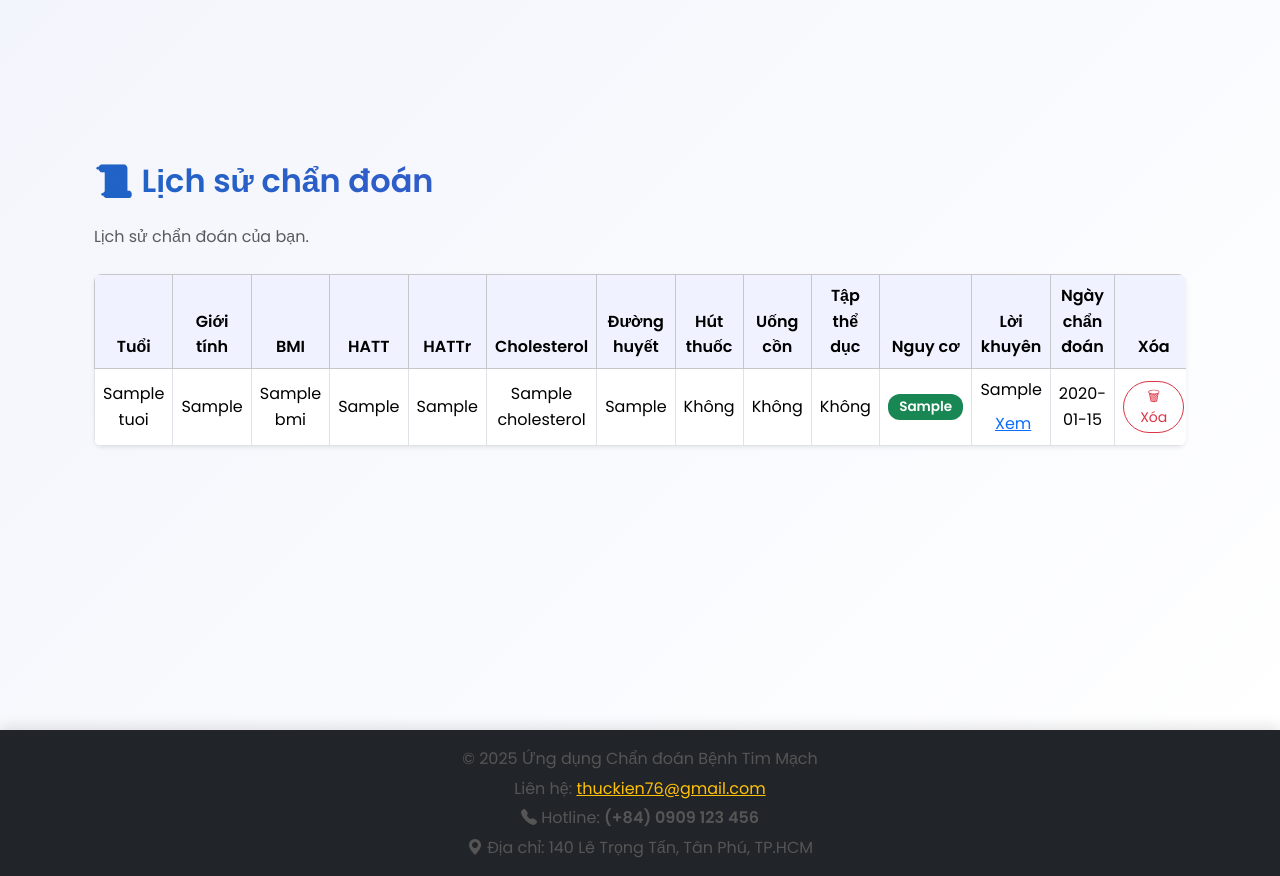
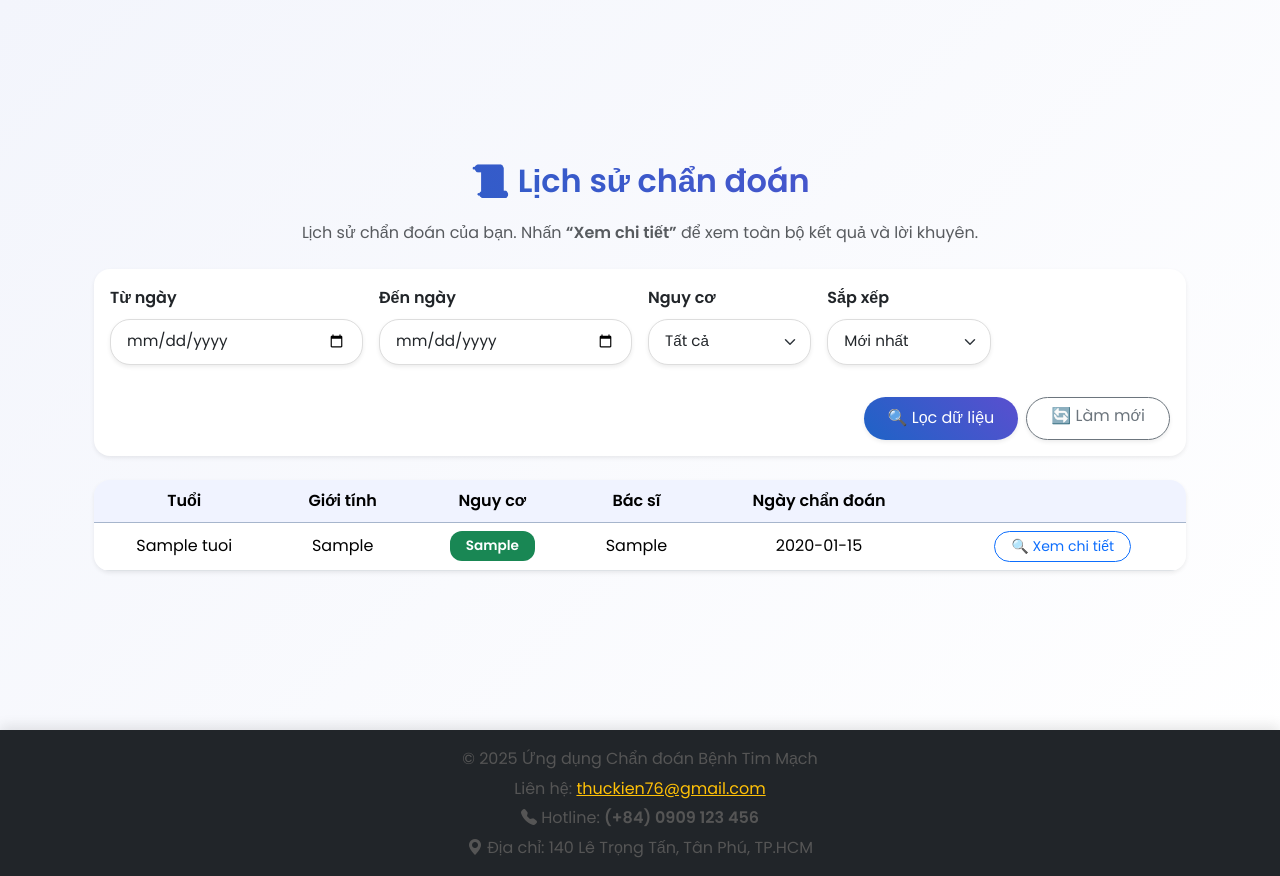
Before and after one commit to thuckien1106/cardio_app, a Flask app: template templates/history.html in a window 1280 px wide. Run offline with Flask 3, Linux system fonts and the light colour scheme; the template is opened without the code that fills it: most values are stand-ins (such as "Sample title", 1, 10 or a date in 2020).

Commit message:
thêm chức năng lọc , sửa giao diện lịch sử

```diff
--- a/app.py
+++ b/app.py
@@ -344,7 +344,7 @@ def diagnose():
 
 
 # ==========================================
-# Lịch sử chẩn đoán
+# Lịch sử chẩn đoán (có lọc & sắp xếp)
 # ==========================================
 @app.route('/history')
 def history():
@@ -354,42 +354,78 @@ def history():
     conn = get_connection()
     cur = conn.cursor()
 
-    try:
-        if session.get('role') == 'doctor':
-            # Bác sĩ xem tất cả
-            cur.execute("""
-                SELECT ChanDoanID, TenBenhNhan, GioiTinh, Tuoi,
-                       NgayChanDoan, BMI, HuyetApTamThu, HuyetApTamTruong,
-                       Cholesterol, DuongHuyet, HutThuoc, UongCon, TapTheDuc,
-                       NguyCo, LoiKhuyen
-                FROM V_LichSuChanDoan
-                ORDER BY NgayChanDoan DESC
-            """)
-        else:
-            # Bệnh nhân chỉ xem lịch sử của mình
-            cur.execute("""
-                SELECT ChanDoanID, TenBenhNhan, GioiTinh, Tuoi,
-                       NgayChanDoan, BMI, HuyetApTamThu, HuyetApTamTruong,
-                       Cholesterol, DuongHuyet, HutThuoc, UongCon, TapTheDuc,
-                       NguyCo, LoiKhuyen
-                FROM V_LichSuChanDoan
-                WHERE ChanDoanID IN (
-                    SELECT ID FROM ChanDoan WHERE BenhNhanID = ?
-                )
-                ORDER BY NgayChanDoan DESC
-            """, (session['user_id'],))
+    # ===== Lấy các tham số lọc từ URL =====
+    start_date = request.args.get('start_date')
+    end_date = request.args.get('end_date')
+    doctor_id = request.args.get('doctor_id')
+    risk_filter = request.args.get('risk_filter')
+    sort_order = request.args.get('sort', 'desc')
 
-        records = cur.fetchall()
+    # ===== Điều kiện mặc định =====
+    where_clause = "WHERE 1=1"
+    params = []
 
-    except Exception as e:
-        flash(f"❌ Lỗi khi tải lịch sử: {e}", "danger")
-        records = []
+    # Nếu là bệnh nhân → chỉ xem của họ
+    if session.get('role') != 'doctor':
+        where_clause += " AND BenhNhanID = ?"
+        params.append(session['user_id'])
 
-    finally:
-        conn.close()
+    # ===== Lọc theo ngày =====
+    # SQL Server so sánh DATETIME nên dùng CONVERT tránh lỗi format
+    if start_date:
+        where_clause += " AND NgayChanDoan >= CONVERT(DATE, ?)"
+        params.append(start_date)
+    if end_date:
+        where_clause += " AND NgayChanDoan <= CONVERT(DATE, ?)"
+        params.append(end_date)
 
-    return render_template('history.html', records=records)
+    # ===== Lọc theo bác sĩ =====
+    if doctor_id:
+        where_clause += " AND BacSiID = ?"
+        params.append(doctor_id)
 
+    # ===== Lọc theo nguy cơ =====
+    if risk_filter == 'high':
+        where_clause += " AND LOWER(NguyCo) LIKE '%cao%'"
+    elif risk_filter == 'low':
+        # ⚠️ Nhiều SQL Server lưu chữ "thấp" có dấu nên cần COLLATE để không bị lỗi
+        where_clause += " AND LOWER(NguyCo COLLATE SQL_Latin1_General_Cp1253_CI_AI) LIKE '%thap%'"
+
+    # ===== Câu truy vấn chính =====
+    query = f"""
+        SELECT ChanDoanID, TenBenhNhan, GioiTinh, Tuoi, NgayChanDoan,
+               BMI, HuyetApTamThu, HuyetApTamTruong, Cholesterol,
+               DuongHuyet, HutThuoc, UongCon, TapTheDuc, NguyCo,
+               LoiKhuyen, TenBacSi
+        FROM V_LichSuChanDoan
+        {where_clause}
+        ORDER BY NgayChanDoan {'DESC' if sort_order == 'desc' else 'ASC'}
+    """
+
+    cur.execute(query, params)
+    records = cur.fetchall()
+    conn.close()
+
+    # ===== Lấy danh sách bác sĩ (nếu là bác sĩ đăng nhập) =====
+    doctors = []
+    if session.get('role') == 'doctor':
+        conn2 = get_connection()
+        cur2 = conn2.cursor()
+        cur2.execute("SELECT ID, HoTen FROM NguoiDung WHERE Role='doctor'")
+        doctors = cur2.fetchall()
+        conn2.close()
+
+    # ===== Render =====
+    return render_template(
+        'history.html',
+        records=records,
+        doctors=doctors,
+        start_date=start_date,
+        end_date=end_date,
+        doctor_id=doctor_id,
+        risk_filter=risk_filter,
+        sort_order=sort_order
+    )
 
 # ==========================================
 # Xóa chẩn đoán
--- a/static/style.css
+++ b/static/style.css
@@ -318,3 +318,21 @@ p {
   font-size: 0.85rem;
   border-radius: 12px;
 }
+.detail-row {
+  transition: all 0.25s ease-in-out;
+}
+
+.detail-row td {
+  animation: fadeIn 0.25s ease-in-out;
+}
+
+@keyframes fadeIn {
+  from {
+    opacity: 0;
+    transform: translateY(-5px);
+  }
+  to {
+    opacity: 1;
+    transform: translateY(0);
+  }
+}
--- a/templates/history.html
+++ b/templates/history.html
@@ -3,107 +3,171 @@
 <div class="container mt-5 pt-4">
 
   <!-- Tiêu đề -->
-  <h2 class="fw-bold text-gradient mb-4">📜 Lịch sử chẩn đoán</h2>
-  <p class="text-muted">
+  <div class="text-center mb-4">
+    <h2 class="fw-bold text-gradient">📜 Lịch sử chẩn đoán</h2>
+    <p class="text-muted mb-0">
       {% if session['role'] == 'doctor' %}
-      Danh sách kết quả chẩn đoán của tất cả bệnh nhân.
+      Danh sách kết quả chẩn đoán của bệnh nhân. Nhấn <b>“Xem chi tiết”</b> để mở hoặc đóng thông tin đầy đủ.
       {% else %}
-      Lịch sử chẩn đoán của bạn.
+      Lịch sử chẩn đoán của bạn. Nhấn <b>“Xem chi tiết”</b> để xem toàn bộ kết quả và lời khuyên.
       {% endif %}
     </p>
+  </div>
 
+  <!-- Bộ lọc -->
+  <form method="get" class="card p-3 shadow-sm border-0 mb-4 rounded-4">
+    <div class="row g-3 align-items-end">
+      <div class="col-md-3">
+        <label class="form-label fw-semibold">Từ ngày</label>
+        <input type="date" name="start_date" class="form-control shadow-sm" value="{{ start_date }}">
+      </div>
+
+      <div class="col-md-3">
+        <label class="form-label fw-semibold">Đến ngày</label>
+        <input type="date" name="end_date" class="form-control shadow-sm" value="{{ end_date }}">
+      </div>
+
+      {% if session['role'] == 'doctor' %}
+      <div class="col-md-3">
+        <label class="form-label fw-semibold">Bác sĩ</label>
+        <select name="doctor_id" class="form-select shadow-sm">
+          <option value="">Tất cả</option>
+          {% for d in doctors %}
+          <option value="{{ d.ID }}" {% if doctor_id==d.ID|string %}selected{% endif %}>{{ d.HoTen }}</option>
+          {% endfor %}
+        </select>
+      </div>
+      {% endif %}
+
+      <div class="col-md-2">
+        <label class="form-label fw-semibold">Nguy cơ</label>
+        <select name="risk_filter" class="form-select shadow-sm">
+          <option value="">Tất cả</option>
+          <option value="high" {% if risk_filter=='high' %}selected{% endif %}>Cao</option>
+          <option value="low" {% if risk_filter=='low' %}selected{% endif %}>Thấp</option>
+        </select>
+      </div>
+
+      <div class="col-md-2">
+        <label class="form-label fw-semibold">Sắp xếp</label>
+        <select name="sort" class="form-select shadow-sm">
+          <option value="desc" {% if sort_order=='desc' %}selected{% endif %}>Mới nhất</option>
+          <option value="asc" {% if sort_order=='asc' %}selected{% endif %}>Cũ nhất</option>
+        </select>
+      </div>
+
+      <div class="col-md-12 d-flex justify-content-end mt-3">
+        <div class="d-flex gap-2">
+          <button type="submit" class="btn btn-primary rounded-pill px-4 shadow-sm">
+            🔍 Lọc dữ liệu
+          </button>
+          <a href="{{ url_for('history') }}" class="btn btn-outline-secondary rounded-pill px-4 shadow-sm">
+            🔄 Làm mới
+          </a>
+        </div>
+      </div>
+    </div>
+  </form>
+
+  <!-- Bảng -->
   {% if records and records|length > 0 %}
-  <div class="table-responsive shadow-sm rounded-3 mt-4">
-    <table class="table table-hover table-bordered align-middle mb-0">
-      <thead class="table-light text-center">
+  <div class="table-responsive shadow-sm rounded-4">
+    <table class="table table-hover align-middle mb-0">
+      <thead class="table-primary text-center">
         <tr>
           {% if session['role'] == 'doctor' %}
           <th>Bệnh nhân</th>
           {% endif %}
           <th>Tuổi</th>
           <th>Giới tính</th>
-          <th>BMI</th>
-          <th>HATT</th>
-          <th>HATTr</th>
-          <th>Cholesterol</th>
-          <th>Đường huyết</th>
-          <th>Hút thuốc</th>
-          <th>Uống cồn</th>
-          <th>Tập thể dục</th>
           <th>Nguy cơ</th>
-          <th>Lời khuyên</th>
+          <th>Bác sĩ</th>
           <th>Ngày chẩn đoán</th>
-          <th class="text-center">Xóa</th>
+          <th></th>
         </tr>
       </thead>
 
       <tbody>
         {% for r in records %}
-        <tr>
+        <!-- Hàng chính -->
+        <tr class="align-middle">
           {% if session['role'] == 'doctor' %}
           <td class="fw-semibold">{{ r.TenBenhNhan }}</td>
           {% endif %}
-
-          <td class="text-center">{{ r.Tuoi if r.Tuoi is not none else '-' }}</td>
-          <td class="text-center">{{ r.GioiTinh if r.GioiTinh else '-' }}</td>
-          <td class="text-center">{{ r.BMI }}</td>
-          <td class="text-center">{{ r.HuyetApTamThu }}</td>
-          <td class="text-center">{{ r.HuyetApTamTruong }}</td>
-          <td class="text-center">{{ r.Cholesterol }}</td>
-          <td class="text-center">{{ r.DuongHuyet }}</td>
-          <td class="text-center">{{ 'Có' if r.HutThuoc else 'Không' }}</td>
-          <td class="text-center">{{ 'Có' if r.UongCon else 'Không' }}</td>
-          <td class="text-center">{{ 'Có' if r.TapTheDuc else 'Không' }}</td>
-
-          <!-- Cột Nguy cơ -->
+          <td class="text-center">{{ r.Tuoi or '-' }}</td>
+          <td class="text-center">{{ r.GioiTinh or '-' }}</td>
           <td class="text-center">
             {% if 'cao' in r.NguyCo|lower %}
-              <span class="badge bg-danger">{{ r.NguyCo }}</span>
+            <span class="badge bg-danger px-3 py-2">{{ r.NguyCo }}</span>
             {% else %}
-              <span class="badge bg-success">{{ r.NguyCo }}</span>
+            <span class="badge bg-success px-3 py-2">{{ r.NguyCo }}</span>
             {% endif %}
           </td>
+          <td class="text-center">{{ r.TenBacSi if r.TenBacSi else '—' }}</td>
+          <td class="text-center">{{ r.NgayChanDoan.strftime('%d/%m/%Y') if r.NgayChanDoan else '—' }}</td>
+          <td class="text-center">
+            <button type="button" class="btn btn-sm btn-outline-primary rounded-pill px-3 toggle-detail"
+              data-target="#detail{{ r.ChanDoanID }}">
+              🔍 Xem chi tiết
+            </button>
+          </td>
 
-          <!-- Cột Lời khuyên -->
-          <td class="text-center">
+        </tr>
+
+        <!-- Hàng chi tiết -->
+        <tr id="detail{{ r.ChanDoanID }}" class="collapse bg-light">
+          <td colspan="7" class="p-3">
+            <div class="row g-3 small">
+              <div class="col-md-3"><b>BMI:</b> {{ r.BMI }}</div>
+              <div class="col-md-3"><b>HATT:</b> {{ r.HuyetApTamThu }}</div>
+              <div class="col-md-3"><b>HATTr:</b> {{ r.HuyetApTamTruong }}</div>
+              <div class="col-md-3"><b>Cholesterol:</b> {{ r.Cholesterol }}</div>
+
+              <div class="col-md-3"><b>Đường huyết:</b> {{ r.DuongHuyet }}</div>
+              <div class="col-md-3"><b>Hút thuốc:</b> {{ 'Có' if r.HutThuoc else 'Không' }}</div>
+              <div class="col-md-3"><b>Rượu/Bia:</b> {{ 'Có' if r.UongCon else 'Không' }}</div>
+              <div class="col-md-3"><b>Tập thể dục:</b> {{ 'Có' if r.TapTheDuc else 'Không' }}</div>
+
+              <div class="col-12">
+                <b>🤖 Lời khuyên từ AI:</b><br>
+                <div class="border rounded-3 p-2 bg-white">
                   {% if r.LoiKhuyen %}
-              <span class="text-truncate d-inline-block" style="max-width: 120px;">
-                {{ r.LoiKhuyen[:30] }}{% if r.LoiKhuyen|length > 30 %}...{% endif %}
-              </span>
-              <button class="btn btn-link p-0 ms-1 text-primary small"
-                      data-bs-toggle="modal"
-                      data-bs-target="#adviceModal{{ r.ChanDoanID }}">
-                Xem
-              </button>
-
+                  {{ r.LoiKhuyen }}
                   {% if session['role'] == 'doctor' %}
-              <button class="btn btn-link p-0 ms-1 text-warning small"
-                      data-bs-toggle="modal"
+                  <button class="btn btn-link p-0 ms-2 text-warning small" data-bs-toggle="modal"
                     data-bs-target="#editAdviceModal{{ r.ChanDoanID }}">
                     ✏️ Sửa
                   </button>
                   {% endif %}
-
-              <!-- Modal xem lời khuyên -->
-              <div class="modal fade" id="adviceModal{{ r.ChanDoanID }}" tabindex="-1" aria-hidden="true">
-                <div class="modal-dialog modal-dialog-centered modal-lg">
-                  <div class="modal-content rounded-3 shadow">
-                    <div class="modal-header bg-primary text-white">
-                      <h5 class="modal-title">🩺 Lời khuyên từ AI</h5>
-                      <button type="button" class="btn-close btn-close-white" data-bs-dismiss="modal"></button>
-                    </div>
-                    <div class="modal-body" style="white-space: pre-wrap;">
-                      {{ r.LoiKhuyen }}
-                    </div>
-                    <div class="modal-footer">
-                      <button type="button" class="btn btn-secondary" data-bs-dismiss="modal">Đóng</button>
-                    </div>
-                  </div>
+                  {% else %}
+                  {% if session['role'] == 'doctor' %}
+                  <button class="btn btn-sm btn-outline-success rounded-pill" data-bs-toggle="modal"
+                    data-bs-target="#editAdviceModal{{ r.ChanDoanID }}">
+                    ➕ Thêm lời khuyên
+                  </button>
+                  {% else %}
+                  <span class="text-muted">—</span>
+                  {% endif %}
+                  {% endif %}
                 </div>
               </div>
 
               {% if session['role'] == 'doctor' %}
+              <div class="col-12 text-end">
+                <form method="post" action="{{ url_for('delete_history', id=r.ChanDoanID) }}"
+                  onsubmit="return confirm('Bạn có chắc chắn muốn xóa chẩn đoán này không?');">
+                  <button type="submit" class="btn btn-sm btn-outline-danger rounded-pill px-4 mt-2">
+                    🗑 Xóa bản ghi này
+                  </button>
+                </form>
+              </div>
+              {% endif %}
+            </div>
+          </td>
+        </tr>
+
         <!-- Modal chỉnh sửa lời khuyên -->
+        {% if session['role'] == 'doctor' %}
         <div class="modal fade" id="editAdviceModal{{ r.ChanDoanID }}" tabindex="-1" aria-hidden="true">
           <div class="modal-dialog modal-dialog-centered modal-lg">
             <div class="modal-content rounded-3 shadow">
@@ -113,7 +177,7 @@
                   <button type="button" class="btn-close" data-bs-dismiss="modal"></button>
                 </div>
                 <div class="modal-body">
-                        <textarea name="loi_khuyen" class="form-control" rows="6">{{ r.LoiKhuyen }}</textarea>
+                  <textarea name="loi_khuyen" class="form-control" rows="6">{{ r.LoiKhuyen or '' }}</textarea>
                 </div>
                 <div class="modal-footer">
                   <button type="button" class="btn btn-secondary" data-bs-dismiss="modal">Hủy</button>
@@ -124,63 +188,43 @@
           </div>
         </div>
         {% endif %}
-
-            {% else %}
-              {% if session['role'] == 'doctor' %}
-                <button class="btn btn-link p-0 text-success small"
-                        data-bs-toggle="modal"
-                        data-bs-target="#editAdviceModal{{ r.ChanDoanID }}">
-                  ➕ Thêm
-                </button>
-
-                <!-- Modal thêm lời khuyên -->
-                <div class="modal fade" id="editAdviceModal{{ r.ChanDoanID }}" tabindex="-1" aria-hidden="true">
-                  <div class="modal-dialog modal-dialog-centered modal-lg">
-                    <div class="modal-content rounded-3 shadow">
-                      <form method="post" action="{{ url_for('edit_advice', id=r.ChanDoanID) }}">
-                        <div class="modal-header bg-success text-white">
-                          <h5 class="modal-title">➕ Thêm lời khuyên</h5>
-                          <button type="button" class="btn-close btn-close-white" data-bs-dismiss="modal"></button>
-                        </div>
-                        <div class="modal-body">
-                          <textarea name="loi_khuyen" class="form-control" rows="6"></textarea>
-                        </div>
-                        <div class="modal-footer">
-                          <button type="button" class="btn btn-secondary" data-bs-dismiss="modal">Hủy</button>
-                          <button type="submit" class="btn btn-success">Lưu</button>
-                        </div>
-                      </form>
-                    </div>
-                  </div>
-                </div>
-              {% else %}
-                <span class="text-muted">—</span>
-              {% endif %}
-            {% endif %}
-          </td>
-
-          <!-- Ngày chẩn đoán -->
-          <td class="text-center">{{ r.NgayChanDoan.strftime('%d/%m/%Y') }}</td>
-
-          <!-- Nút Xóa -->
-          <td class="text-center">
-            <form method="post" action="{{ url_for('delete_history', id=r.ChanDoanID) }}"
-                  onsubmit="return confirm('Bạn có chắc chắn muốn xóa chẩn đoán này không?');">
-              <button type="submit" class="btn btn-sm btn-outline-danger rounded-pill px-3">
-                🗑 Xóa
-              </button>
-            </form>
-          </td>
-        </tr>
         {% endfor %}
       </tbody>
     </table>
   </div>
-
   {% else %}
-    <div class="alert alert-info mt-4 text-center rounded-3 shadow-sm">
-      Chưa có dữ liệu chẩn đoán.
+  <div class="alert alert-info mt-4 text-center rounded-4 shadow-sm">
+    Chưa có dữ liệu chẩn đoán phù hợp với bộ lọc.
   </div>
   {% endif %}
 </div>
+
+<!-- JS toggle hàng chi tiết -->
+<script>
+  document.addEventListener("DOMContentLoaded", () => {
+    const buttons = document.querySelectorAll(".toggle-detail");
+
+    buttons.forEach(btn => {
+      btn.addEventListener("click", () => {
+        const targetSelector = btn.getAttribute("data-target");
+        const targetRow = document.querySelector(targetSelector);
+
+        // Ẩn các hàng khác nếu muốn chỉ mở 1 cái
+        document.querySelectorAll(".detail-row").forEach(row => {
+          if (row !== targetRow) {
+            row.style.display = "none";
+            const otherBtn = document.querySelector(`[data-target="#${row.id}"]`);
+            if (otherBtn) otherBtn.textContent = "🔍 Xem chi tiết";
+          }
+        });
+
+        // Toggle trạng thái hiện tại
+        const isVisible = targetRow.style.display === "table-row";
+        targetRow.style.display = isVisible ? "none" : "table-row";
+        btn.textContent = isVisible ? "🔍 Xem chi tiết" : "⬆️ Thu gọn";
+      });
+    });
+  });
+</script>
+
 {% endblock %}
```
Also changed, not shown: static/images/shap_4.png. Lines whose indentation alone changed are shown as unchanged.
